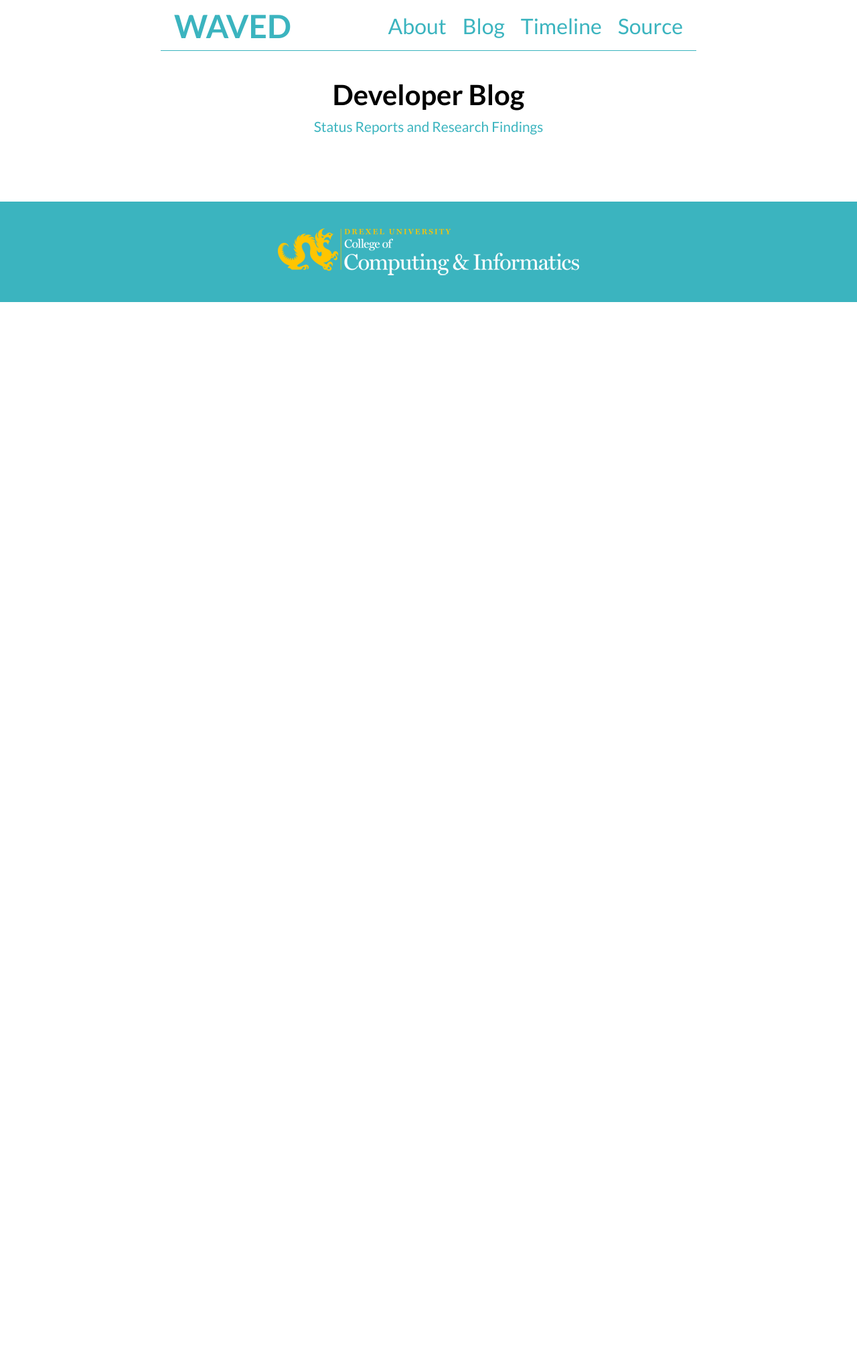
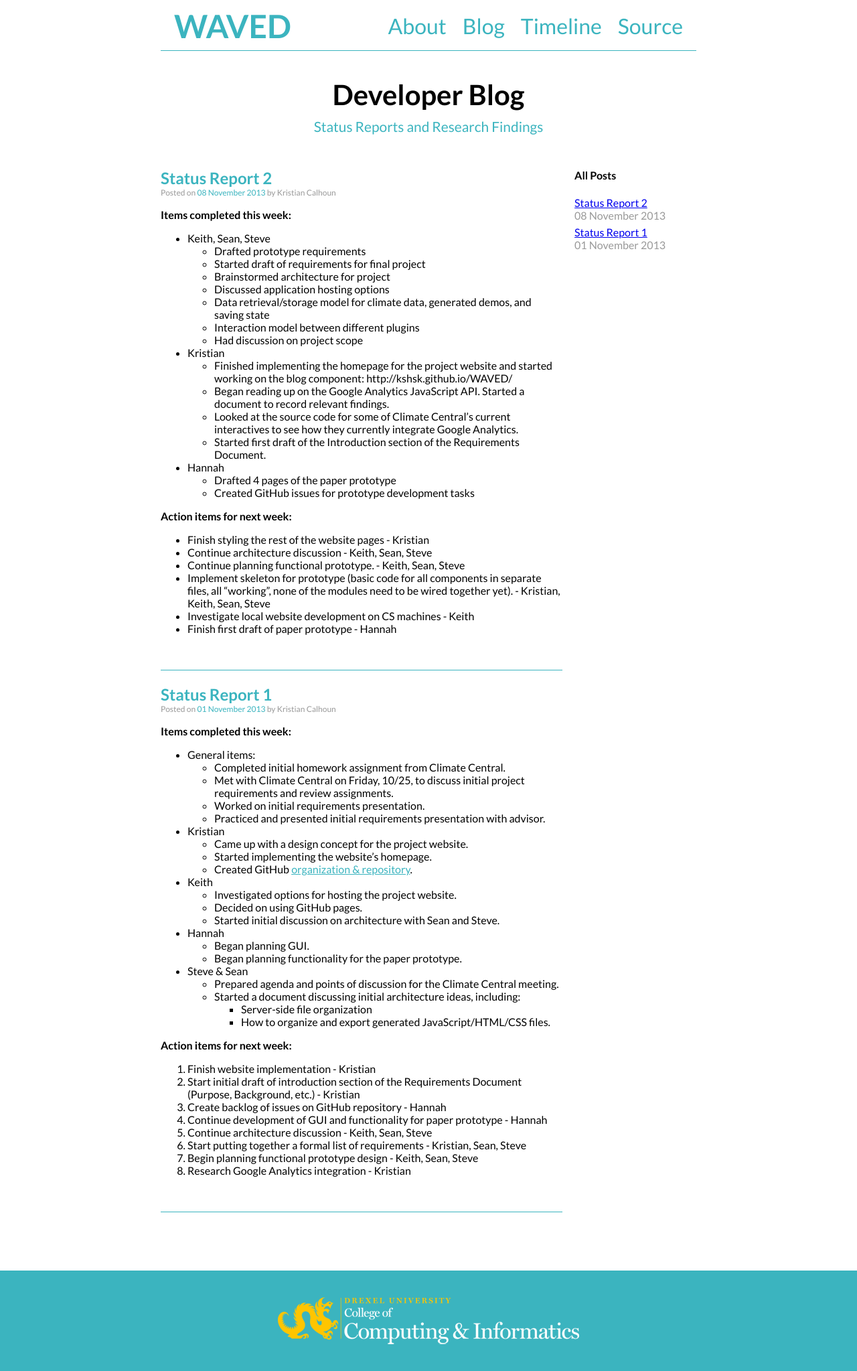
Before and after one commit to KSHSK/WAVED, a Jekyll site: the page built from blog.html, in a window 1280 px wide. Shown: the whole page at 67% size. Built offline with Jekyll 4.4.1, drawn with Linux system fonts in a browser that asks for light colours; before the commit the page ends 900 px from its top, so only the background shows below that.

Commit message:
More blog and post styling. Add Status Report 2.

```diff
--- /dev/null
+++ b/_posts/2013-11-8-Status-Report-2.md
@@ -0,0 +1,32 @@
+---
+layout: post
+author: Kristian Calhoun
+---
+
+**Items completed this week:**
+
+* Keith, Sean, Steve
+  * Drafted prototype requirements
+  * Started draft of requirements for final project
+  * Brainstormed architecture for project
+  * Discussed application hosting options
+  * Data retrieval/storage model for climate data, generated demos, and saving state
+  * Interaction model between different plugins
+  * Had discussion on project scope
+* Kristian
+  * Finished implementing the homepage for the project website and started working on the blog component: http://kshsk.github.io/WAVED/
+  * Began reading up on the Google Analytics JavaScript API. Started a document to record relevant findings.
+  * Looked at the source code for some of Climate Central’s current interactives to see how they currently integrate Google Analytics.
+  * Started first draft of the Introduction section of the Requirements Document.
+* Hannah
+  * Drafted 4 pages of the paper prototype
+  * Created GitHub issues for prototype development tasks
+
+**Action items for next week:**
+
+* Finish styling the rest of the website pages - Kristian
+* Continue architecture discussion - Keith, Sean, Steve
+* Continue planning functional prototype. - Keith, Sean, Steve
+* Implement skeleton for prototype (basic code for all components in separate files, all “working”, none of the modules need to be wired together yet). - Kristian, Keith, Sean, Steve
+* Investigate local website development on CS machines - Keith
+* Finish first draft of paper prototype - Hannah
--- a/blog.html
+++ b/blog.html
@@ -4,3 +4,32 @@ title: Blog - WAVED
 header: Developer Blog
 subtext: Status Reports and Research Findings
 ---
+
+<div id="blog-posts">
+	{% for post in site.posts limit: 5 %}
+	<div class="post-header no-decoration">
+    	<h2><a href="{{ post.url }}" title="{{ post.title }}">{{post.title}}</a></h2>
+        <div class="post-meta no-decoration">
+			Posted on <a href="{{ post.url }}">{{ post.date | date_to_long_string }}</a>
+			{% if post.author-url and post.author %}
+					by <a href="{{post.author-url}}" target="_blank">{{ post.author }}</a>
+			{% elsif post.author %}
+					by {{ post.author }}
+			{% endif %}
+		</div>
+	</div>
+	<div class="post-content">
+		{{ post.content }}
+	</div>
+	<hr/>
+	{% endfor %}
+</div>
+<div id="blog-recent-posts">
+	<h4>All Posts</h4>
+	<ul class="recent-posts">
+		{% for post in site.posts limit:10 %}
+				<li><a href="{{ post.url }}">{{ post.title }}</a><br/>
+				<span class="recent-post-date">{{ post.date | date: "%d %B %Y" }}</span></li>
+		{% endfor %}
+	</ul>
+</div>
--- a/index.html
+++ b/index.html
@@ -19,12 +19,11 @@ title: WAVED - Web App for Visualizing Environmental Data
 	<div id="recent-posts">
 		<h1 id="recent-posts-header">Recent Posts</h1>
 		<div id="recent-post-blurb">
-			{% for post in site.posts limit 1 %}
+			{% assign post = site.posts.first %}
 			<a class="undecorated" href="{{ post.url | remove_first:'/' }}">{{ post.title }}</a><br/>
 			<span>&raquo; {{ post.date | date_to_string }}</span><br/>
 				{{ post.content | strip_html | truncatewords:50 }}
 					<br/><a id="read-more" href="{{ post.url | remove_first:'/' }}">Read more...</a>
-			{% endfor %}
 		</div>
 		<div id="recent-post-list">
 			<ul class="recent-posts">
--- a/stylesheets/stylesheet.css
+++ b/stylesheets/stylesheet.css
@@ -135,6 +135,10 @@ nav ul li a
     color: #999;
 }
 
+.recent-posts > li {
+	margin-top: 6px;
+}
+
 #recent-posts-header {
 	margin: 60px auto 10px auto;
 	width: 800px;
@@ -202,3 +206,48 @@ nav ul li a
 	margin: 0 auto;
 	display: block;
 }
+
+#blog-posts {
+	width: 600px;
+	display: inline-block;
+	vertical-align: top;
+}
+
+#blog-recent-posts {
+	width: 180px;
+	display:inline-block;
+	vertical-align: top;
+	margin-left: 15px;
+}
+
+.no-decoration a {
+	text-decoration: none;
+}
+
+.post-meta {
+    color: #999;
+    font-size: 12px;
+    margin: 0 0 15px 0;
+}
+
+.post-header h2 {
+    margin-bottom: 0;
+}
+
+#blog-posts a:link,
+#blog-posts a:visited {
+	color: #3bb4bf;
+}
+
+hr {
+	display: block;
+	height: 1px;
+    border: 0;
+    border-top: 1px solid #3bb4bf;
+    margin: 1em 0;
+    padding: 0;
+}
+
+.post-content {
+	padding: 0 0 20px 0;
+}
```
Also changed, not shown: _layouts/post.html (+21 -3 lines), _posts/2013-11-1-Status-Report-1.md (+1 -1 lines), timeline.html (+31 -34 lines).
